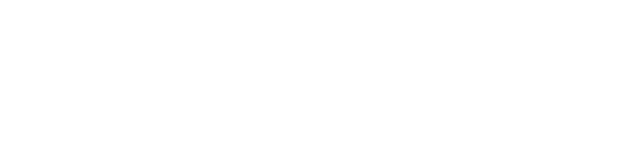
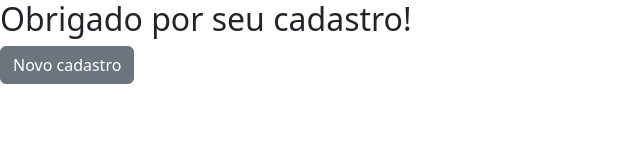
Before and after one commit to EngenhariadeProcessos/TesteEstagiario, a website: page index.html in a window 1280 px wide. Both pictures are taken after typing "Sample", "name@example.com", "Sample" into the empty fields and a click on the button "Enviar". Shown: the whole page, without its empty margins (0-640 px from the left). Drawn offline with nearby package versions, Linux system fonts and the light colour scheme.

Commit message:
Exercise Finished

```diff
--- a/index.html
+++ b/index.html
@@ -3,8 +3,17 @@
 <head>
     <meta charset="UTF-8"/>
     <title>Formulário de cadastro</title>
+    <link rel="stylesheet" href="node_modules/bootstrap/dist/css/bootstrap.css">
+    <style>
+        #resetar {
+            display: none;
+        }
+    </style>
+
 </head>
 <body>
+<h2 id="titulo">Formulário de cadastro</h2>
+<div id="area-cadastro">
     <form id="formulario" onsubmit="return false">
         <label for="nome">Nome: </label><br/>
         <input type="text" name="nome" id="nome"/><br/>
@@ -12,11 +21,14 @@
         <input type="text" name="email" id="email"/><br/>
         <label for="telefone">Telefone:</label><br/>
         <input type="text" name="telefone" id="telefone"/><br/>
-    <button type="submit" onclick="formValidation()">Enviar</button>
+        <button type="submit" class="btn btn-success btn-sm" onclick="formValidation()">Enviar</button>
     </form>
+</div>
 
+<button type="button" class="btn btn-secondary" id="resetar" onclick="window.location.reload(true)">Novo cadastro
+</button>
 
 </body>
 <script src="js/index.js"></script>
-<script src="node_modules/jquery/dist/jquery.min.js"></script>
+<script src="node_modules/bootstrap/dist/js/bootstrap.js"></script>
 </html>
--- a/js/index.js
+++ b/js/index.js
@@ -8,6 +8,7 @@ function formValidation() {
     } else {
         getFormValues(nome, email, telefone);
         hideForm();
+        showSucessMessage();
     }
 }
 
@@ -23,6 +24,10 @@ function Pessoa(nome, email, telefone){
 }
 
 function hideForm(){
-    let form = document.getElementById("formulario");
-    form.style.display = "none";
+    document.getElementById("area-cadastro").style.display = "none";
+    document.getElementById("resetar").style.display = "block";
 }
+
+function showSucessMessage(){
+    document.getElementById("titulo").innerText = "Obrigado por seu cadastro!"
+}
--- a/package.json
+++ b/package.json
@@ -1,5 +1,6 @@
 {
   "dependencies": {
+    "bootstrap": "^5.2.2",
     "jquery": "^3.6.1"
   }
 }
```
Also changed, not shown: 1 other file. Lines whose indentation alone changed are shown as unchanged.
